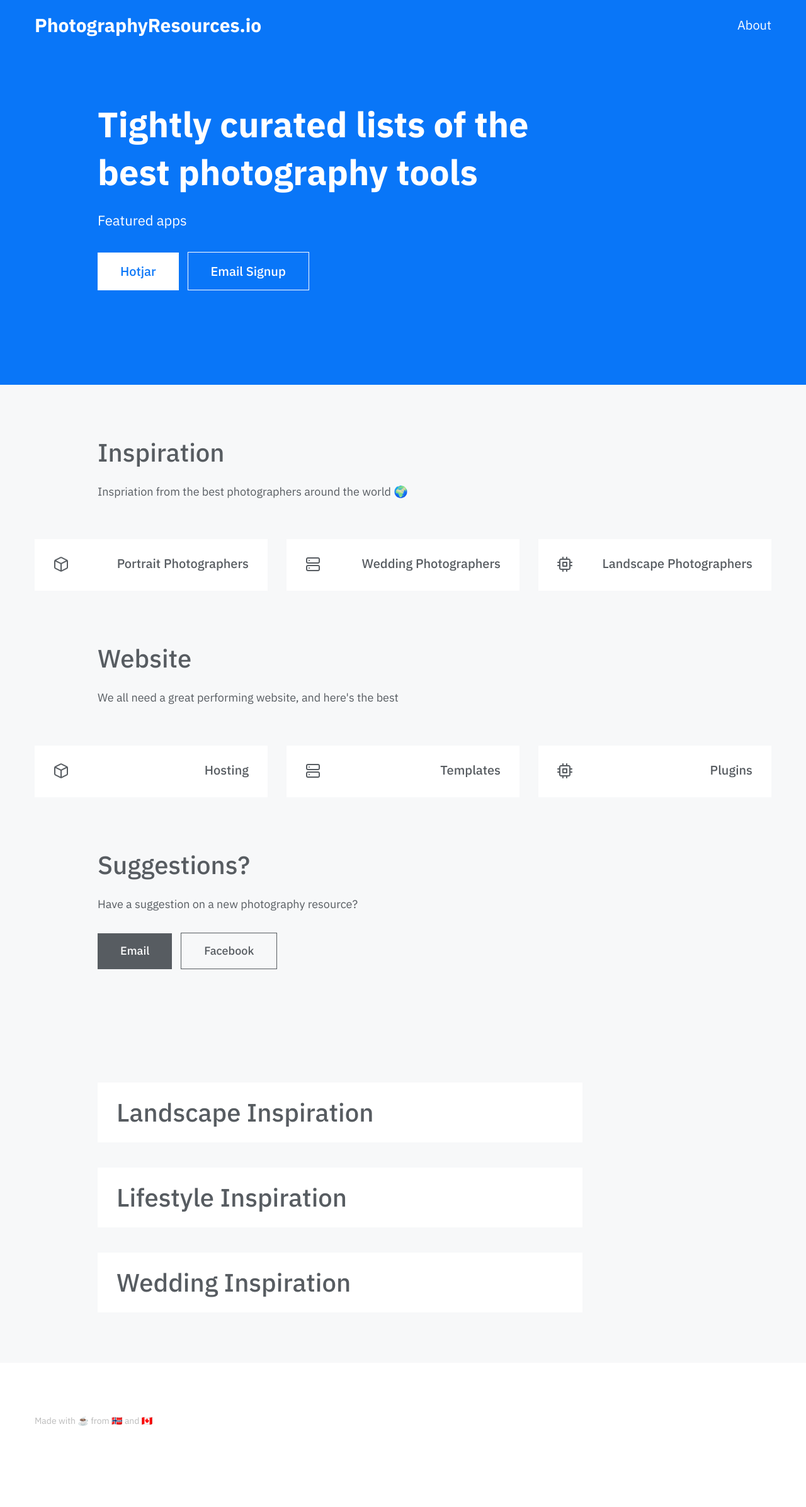
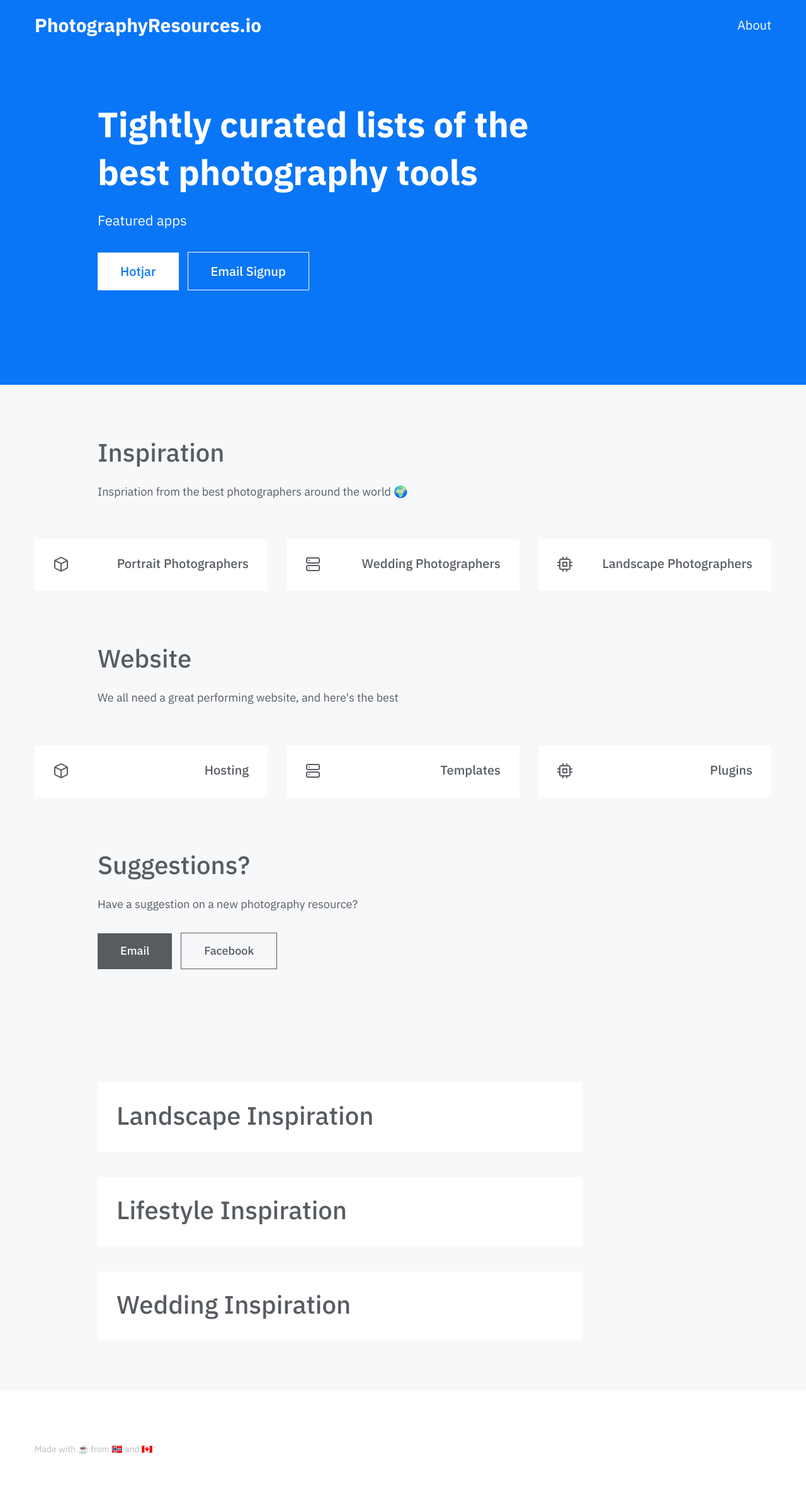
Before and after one commit to trollsterin/trollsterin.github.io, a Jekyll site: the page built from index.md, in a window 1280 px wide. Shown: the whole page at 63% size. Built offline with Jekyll 4.4.1, drawn with Linux system fonts in a browser that asks for light colours; some web fonts are replaced; before the commit the page ends 2348 px from its top, so only the background shows below that.

Commit message:
formatting

```diff
--- a/troll-theme/_includes/docs-grid-navigation.html
+++ b/troll-theme/_includes/docs-grid-navigation.html
@@ -1,11 +1,11 @@
 {% if site.documentation %}
 	<div class="u-bg-gray-30 u-pt-8 u-pb-4">
 		<div class="o-container">
-			<div class="o-row">
-				{% assign documentation = site.documentation | sort: 'order' %}
-				{% for document in documentation %}
+			{% assign documentation = site.documentation | sort: 'order' %}
+			{% for document in documentation %}
+				<div class="o-row">
 					<div class="o-col-10@lg o-col-8@xl o-offset-1@lg u-mb-4 u-mr-auto">
-						<a href="{{ document.url }}" class="c-feature-card c-feature-card--large">
+						<a href="{{ document.url }}" class="c-feature-card">
 							<div class="c-feature-card__content">
 								{% if document.title %}
 									<h4 class="u-h1 u-font-normal">{{ document.title }}</h4>
@@ -16,8 +16,8 @@
 							</div><!-- /.c-featured-card__content -->
 						</a><!-- /.c-feature-card -->
 					</div><!-- /.col -->
-				{% endfor %}
-			</div><!-- /.o-row -->
+				</div><!-- /.o-row -->
+			{% endfor %}
 		</div><!-- /.o-container -->
 	</div>
 {% endif %}
```
